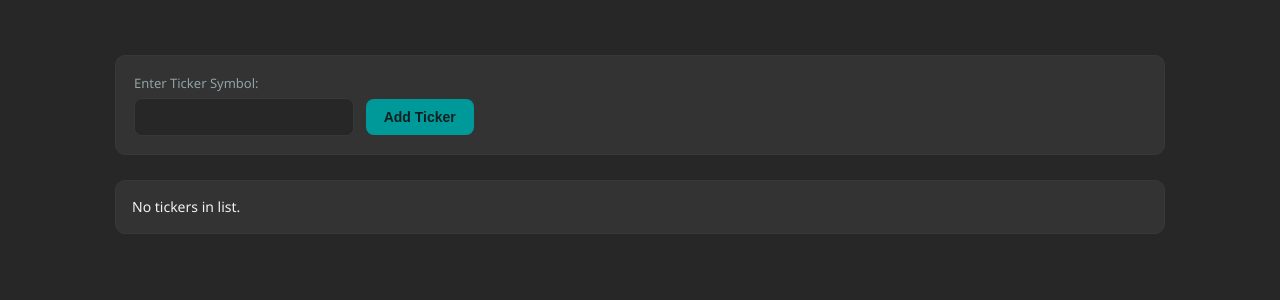
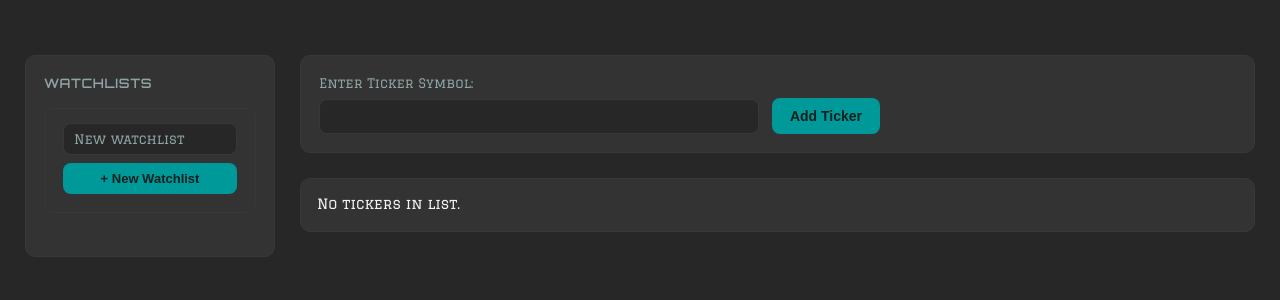
Before and after one commit to jainphilip/stock-watchlist, a Flask app: template templates/index.html in a window 1280 px wide. Shown: the top 300 px of the page. Run offline with Flask 3, Linux system fonts and the light colour scheme; the template is opened without the code that fills it, so the values that code supplies are empty.

Commit message:
Add multiple watchlists feature

```diff
--- a/app.py
+++ b/app.py
@@ -1,60 +1,120 @@
-from flask import Flask, render_template, request, redirect, url_for, flash
-from utils import load_watchlist, save_watchlist, fetch_stock_data
+from flask import Flask, flash, redirect, render_template, request, url_for
+from utils import (
+    fetch_stock_data,
+    load_watchlists,
+    create_watchlist,
+    delete_watchlist,
+    add_stock_to_watchlist,
+    remove_stock_from_watchlist,
+)
 
-# Create the Flask application
 app = Flask(__name__)
-app.secret_key = "ABRACADABRA"
+app.secret_key = "supersecretkey"  # Change to a strong random key in production
 
 
-@app.route("/", methods=["GET", "POST"])
+@app.route("/")
 def index():
-    # Load saved ticker symbols
-    tickers = load_watchlist()
+    """Home page: redirect straight to the first available watchlist."""
+    watchlists = load_watchlists()
+    first_group = next(iter(watchlists), None)
 
-    # Handle form submission
+    if first_group is None:
+        # No watchlists exist at all (edge case) — send them to create one.
+        return render_template("index.html", stocks=[], watchlists={}, current_group=None)
+
+    return redirect(url_for("view_watchlist", group=first_group))
+
+
+@app.route("/watchlist/<group>", methods=["GET", "POST"])
+def view_watchlist(group):
+    """Show one watchlist's stocks (GET) or add a ticker to it (POST)."""
+    watchlists = load_watchlists()
+
+    if group not in watchlists:
+        flash(f"Watchlist '{group}' not found.", "error")
+        return redirect(url_for("index"))
+
     if request.method == "POST":
-        ticker = request.form.get("ticker").upper().strip()
+        ticker = request.form.get("ticker", "").upper().strip()
 
         if not ticker:
-            flash("Please enter a ticker symbol", "error")
+            flash("Please enter a ticker symbol.", "error")
         else:
             data = fetch_stock_data(ticker)
+            if data:
+                success, message = add_stock_to_watchlist(group, ticker)
+                flash(message, "success" if success else "info")
+            else:
+                flash(f"Problem fetching data for symbol '{ticker}'.", "error")
 
-            if data and ticker not in tickers:
-                tickers.append(ticker)
-                save_watchlist(tickers)
-                flash(f"{ticker} added!", "success")
+        return redirect(url_for("view_watchlist", group=group))
 
-            elif ticker in tickers:
-                flash("Ticker already in list", "info")
-
-            else:
-                flash("Problem with this ticker symbol", "error")
-
-        return redirect(url_for("index"))
-
-    # Fetch stock data for all saved tickers
+    # GET: build the live price table for every ticker in this group only.
     stocks_data = []
-
-    for ticker in tickers:
+    for ticker in watchlists[group]:
         data = fetch_stock_data(ticker)
         if data:
             stocks_data.append(data)
 
-    return render_template("index.html", stocks=stocks_data)
+    return render_template(
+        "index.html",
+        stocks=stocks_data,
+        watchlists=watchlists,
+        current_group=group,
+    )
 
 
-@app.route("/remove/<ticker>")
-def remove_ticker(ticker):
-    tickers = load_watchlist()
+@app.route("/create_watchlist", methods=["POST"])
+def create_watchlist_route():
+    """Create a new empty watchlist group from the sidebar form."""
+    name = request.form.get("name", "").strip()
+    success, message = create_watchlist(name)
+    flash(message, "success" if success else "error")
 
-    if ticker in tickers:
-        tickers.remove(ticker)
-        save_watchlist(tickers)
-        flash(f"{ticker} removed", "success")
-
+    if success:
+        return redirect(url_for("view_watchlist", group=name))
     return redirect(url_for("index"))
 
 
+@app.route("/delete_watchlist/<group>")
+def delete_watchlist_route(group):
+    """Delete an entire watchlist group, then land on whatever remains."""
+    success, message = delete_watchlist(group)
+    flash(message, "success" if success else "error")
+
+    remaining = load_watchlists()
+    fallback = next(iter(remaining), None)
+    if fallback:
+        return redirect(url_for("view_watchlist", group=fallback))
+    return redirect(url_for("index"))
+
+
+@app.route("/add_stock/<group>", methods=["POST"])
+def add_stock_route(group):
+    """Add a ticker to a specific group (used if you post from elsewhere,
+    e.g. a per-row 'add to this list' control instead of the top form)."""
+    ticker = request.form.get("ticker", "").upper().strip()
+
+    if not ticker:
+        flash("Please enter a ticker symbol.", "error")
+    else:
+        data = fetch_stock_data(ticker)
+        if data:
+            success, message = add_stock_to_watchlist(group, ticker)
+            flash(message, "success" if success else "info")
+        else:
+            flash(f"Problem fetching data for symbol '{ticker}'.", "error")
+
+    return redirect(url_for("view_watchlist", group=group))
+
+
+@app.route("/remove_stock/<group>/<ticker>")
+def remove_stock_route(group, ticker):
+    """Remove a ticker from one specific group."""
+    success, message = remove_stock_from_watchlist(group, ticker)
+    flash(message, "success" if success else "error")
+    return redirect(url_for("view_watchlist", group=group))
+
+
 if __name__ == "__main__":
-    app.run(debug=True)
+    app.run(host="0.0.0.0", port=5000, debug=True)
--- a/static/styles.css
+++ b/static/styles.css
@@ -1,3 +1,4 @@
+@import url('https://fonts.googleapis.com/css2?family=Graduate&family=Orbitron:wght@400..900&display=swap');
 /* =====================================
    ROOT VARIABLES
 ===================================== */
@@ -26,47 +27,31 @@
     --row-hover: rgba(94, 207, 196, 0.06);
 }
 
-/* =====================================
-   GLOBAL
-===================================== */
-
 * {
     margin: 0;
     padding: 0;
     box-sizing: border-box;
 }
 
-/* =====================================
-   BODY
-===================================== */
-
 body {
     background: var(--bg-primary);
     color: var(--text-primary);
-    font-family: "Segoe UI", Arial, sans-serif;
+    font-family: "Graduate", Arial, sans-serif;
     font-size: 14px;
     line-height: 1.4;
-    max-width: 1100px;
+    max-width: 1400px;
     margin: 30px auto;
     padding: 25px;
 }
 
-/* =====================================
-   HEADINGS
-===================================== */
-
 h1,
 h2,
 h3 {
-    font-family: "Trebuchet MS", "Segoe UI", Arial, sans-serif;
+    font-family: "Orbitron", "Trebuchet MS", "Segoe UI", Arial, sans-serif;
     color: var(--primary);
     margin-bottom: 15px;
     font-weight: 600;
 }
-
-/* =====================================
-   FORM
-===================================== */
 
 form {
     background: var(--bg-surface);
@@ -83,14 +68,11 @@ label {
     margin-bottom: 6px;
 }
 
-/* =====================================
-   TEXTBOX
-===================================== */
-
 input[type="text"] {
-    width: 220px;
+    width: 440px;
     padding: 10px 12px;
-    font-size: 14px;
+    font-family: "Graduate", Arial, sans-serif;
+    font-size: 12px;
 
     color: var(--text-primary);
     background: var(--bg-primary);
@@ -103,16 +85,15 @@ input[type="text"] {
 }
 
 input[type="text"]:focus {
+    width: 440px;
     border-color: var(--primary);
+    font-family: "Graduate", Arial, sans-serif;
 }
 
 input[type="text"]::placeholder {
     color: var(--text-secondary);
+    font-family: "Graduate", Arial, sans-serif;
 }
-
-/* =====================================
-   BUTTON
-===================================== */
 
 input[type="submit"] {
     padding: 10px 18px;
@@ -135,10 +116,6 @@ input[type="submit"] {
 input[type="submit"]:hover {
     background: var(--primary-hover);
 }
-
-/* =====================================
-   FLASH MESSAGES
-===================================== */
 
 .flash {
     background: var(--bg-surface);
@@ -166,10 +143,6 @@ input[type="submit"]:hover {
     border-left-color: var(--primary);
 }
 
-/* =====================================
-   TABLE
-===================================== */
-
 table {
     width: 100%;
     border-collapse: collapse;
@@ -181,10 +154,6 @@ table {
     overflow: hidden;
 }
 
-/* =====================================
-   TABLE HEADER
-===================================== */
-
 thead {
     background: var(--bg-surface);
 }
@@ -194,17 +163,14 @@ th {
 
     color: var(--text-secondary);
 
-    font-family: "Trebuchet MS", "Segoe UI", Arial, sans-serif;
+    font-family: "Orbitron", "Segoe UI", Arial, sans-serif;
     font-size: 14px;
     font-weight: 600;
     text-align: left;
+    white-space: nowrap;
 
     border-bottom: 1px solid var(--border-color);
 }
-
-/* =====================================
-   TABLE DATA
-===================================== */
 
 td {
     padding: 14px;
@@ -212,6 +178,7 @@ td {
     text-align: left;
 
     font-size: 13px;
+    white-space: nowrap;
 
     border-bottom: 1px solid var(--border-color);
 }
@@ -228,10 +195,6 @@ tbody tr:hover {
     background: var(--row-hover);
 }
 
-/* =====================================
-   POSITIVE / NEGATIVE
-===================================== */
-
 .positive {
     color: var(--positive);
     font-weight: 600;
@@ -241,10 +204,6 @@ tbody tr:hover {
     color: var(--negative);
     font-weight: 600;
 }
-
-/* =====================================
-   LINKS
-===================================== */
 
 a {
     color: var(--primary);
@@ -257,10 +216,6 @@ a {
 a:hover {
     color: var(--primary-hover);
 }
-
-/* =====================================
-   REMOVE BUTTON
-===================================== */
 
 .remove-btn {
     display: inline-block;
@@ -283,10 +238,6 @@ a:hover {
     color: #10201f;
 }
 
-/* =====================================
-   EMPTY MESSAGE
-===================================== */
-
 p {
     margin-top: 15px;
 
@@ -297,10 +248,6 @@ p {
     border: 1px solid var(--border-color);
     border-radius: 10px;
 }
-
-/* =====================================
-   SCROLLBAR
-===================================== */
 
 ::-webkit-scrollbar {
     width: 8px;
@@ -317,10 +264,6 @@ p {
 ::-webkit-scrollbar-thumb:hover {
     background: var(--primary);
 }
-
-/* =====================================
-   RESPONSIVE
-===================================== */
 
 @media (max-width: 900px) {
 
@@ -344,3 +287,116 @@ p {
         width: 100%;
     }
 }
+
+.big {
+    font-size: 18px;
+    font-weight: 700;
+    font-family: "Orbitron", "Segoe UI", Arial, sans-serif;
+}
+
+.small {
+    font-size: 12px;
+    font-weight: 500;
+    font-family: "Orbitron", "Segoe UI", Arial, sans-serif;
+    opacity: 0.9;
+}
+
+.ticker {
+    font-size: 14px;
+    font-weight: 600;
+    font-family: "Orbitron", "Segoe UI", Arial, sans-serif;
+}
+
+.app {
+    display: flex;
+    gap: 25px;
+    align-items: flex-start;
+}
+
+.content {
+    flex: 1;
+    min-width: 0;
+}
+
+.sidebar {
+    width: 250px;
+    flex-shrink: 0;
+
+    background: var(--bg-surface);
+    border: 1px solid var(--border-color);
+    border-radius: 10px;
+    padding: 18px;
+}
+
+.sidebar h2 {
+    font-size: 13px;
+    color: var(--text-secondary);
+    text-transform: uppercase;
+    letter-spacing: 0.05em;
+    margin-bottom: 12px;
+}
+
+.watchlist-nav {
+    list-style: none;
+    margin-bottom: 16px;
+}
+
+.watchlist-nav li {
+    display: flex;
+    align-items: center;
+    justify-content: space-between;
+    border-radius: 8px;
+}
+
+.watchlist-nav li a:first-child {
+    flex: 1;
+    display: block;
+    padding: 8px 10px;
+    color: var(--text-primary);
+    text-decoration: none;
+    font-size: 14px;
+}
+
+.watchlist-nav li:hover {
+    background: var(--row-hover);
+}
+
+.watchlist-nav li.active {
+    background: rgba(0, 153, 153, 0.15);
+}
+
+.watchlist-nav li.active a:first-child {
+    color: var(--primary);
+    font-weight: 600;
+}
+
+.delete-watchlist {
+    color: var(--text-secondary);
+    text-decoration: none;
+    padding: 0 10px;
+    font-size: 14px;
+}
+
+.delete-watchlist:hover {
+    color: var(--negative);
+}
+
+.new-watchlist-form {
+    display: flex;
+    flex-direction: column;
+    gap: 8px;
+    padding-top: 14px;
+    border-top: 1px solid var(--border-color);
+}
+
+.new-watchlist-form input[type="text"] {
+    width: 100%;
+    padding: 8px 10px;
+    font-size: 13px;
+}
+
+.new-watchlist-form input[type="submit"] {
+    margin-left: 0;
+    padding: 8px 10px;
+    font-size: 13px;
+}
--- a/templates/index.html
+++ b/templates/index.html
@@ -7,6 +7,31 @@
 </head>
 
 <body>
+
+    <div class="app">
+
+        <aside class="sidebar">
+            <h2>Watchlists</h2>
+            <ul class="watchlist-nav">
+                {% for group in watchlists.keys() %}
+                    <li class="{% if group == current_group %}active{% endif %}">
+                        <a href="{{ url_for('view_watchlist', group=group) }}">{{ group }}</a>
+                        {% if watchlists|length > 1 %}
+                            <a href="{{ url_for('delete_watchlist_route', group=group) }}"
+                               class="delete-watchlist"
+                               onclick="return confirm('Delete watchlist &quot;{{ group }}&quot;?');">&times;</a>
+                        {% endif %}
+                    </li>
+                {% endfor %}
+            </ul>
+
+            <form action="{{ url_for('create_watchlist_route') }}" method="POST" class="new-watchlist-form">
+                <input type="text" name="name" placeholder="New watchlist" required>
+                <input type="submit" value="+ New Watchlist">
+            </form>
+        </aside>
+
+        <main class="content">
 
     {% with messages = get_flashed_messages(with_categories=True) %}
         {% if messages %}
@@ -18,7 +43,7 @@
         {% endif %}
     {% endwith %}
 
-    <form action="{{ url_for('index') }}" method="POST">
+    <form action="{{ url_for('view_watchlist', group=current_group) }}" method="POST">
         <label for="ticker">Enter Ticker Symbol:</label>
         <input
             type="text"
@@ -50,20 +75,21 @@
                 {% for stock in stocks %}
                     <tr>
 
-                        <td>{{ stock.ticker }}</td>
+                        <td class="ticker">{{ stock.ticker }}</td>
 
                         <td>{{ stock.price }}</td>
 
                         <td>{{ stock.datetime }}</td>
 
                         <td class="{{
-                            'positive'
-                            if stock.change > 0
-                            else 'negative'
-                            if stock.change < 0
-                            else ''
+                                'positive'
+                                if stock.change > 0
+                                else 'negative'
+                                if stock.change < 0
+                                else ''
                         }}">
-                            {{ stock.currency_symbol }}{{ '%.2f' % stock.change }}
+                            {{ stock.currency_symbol }}
+                            <span class="big">{{ stock.change_whole }}</span><span class="small">.{{ stock.change_decimal }}</span>
                         </td>
 
                         <td class="{{
@@ -73,7 +99,7 @@
                             if stock.change_percentage < 0
                             else ''
                         }}">
-                            {{ '%.2f%%' % stock.change_percentage }}
+                            <span class="big">{{ stock.pct_whole }}</span><span class="small">.{{ stock.pct_decimal }}%</span>
                         </td>
 
                         <td>{{ stock.high }}</td>
@@ -83,7 +109,7 @@
                         <td>{{ stock.volume }}</td>
 
                         <td>
-                            <a href="{{ url_for('remove_ticker', ticker=stock.ticker) }}">
+                            <a href="{{ url_for('remove_stock_route', group=current_group, ticker=stock.ticker) }}">
                                 Remove
                             </a>
                         </td>
@@ -98,6 +124,10 @@
         <p>No tickers in list.</p>
     {% endif %}
 
+        </main>
+
+    </div>
+
 </body>
 
 </html>
```
Also changed, not shown: utils.py (+116 -12 lines).
